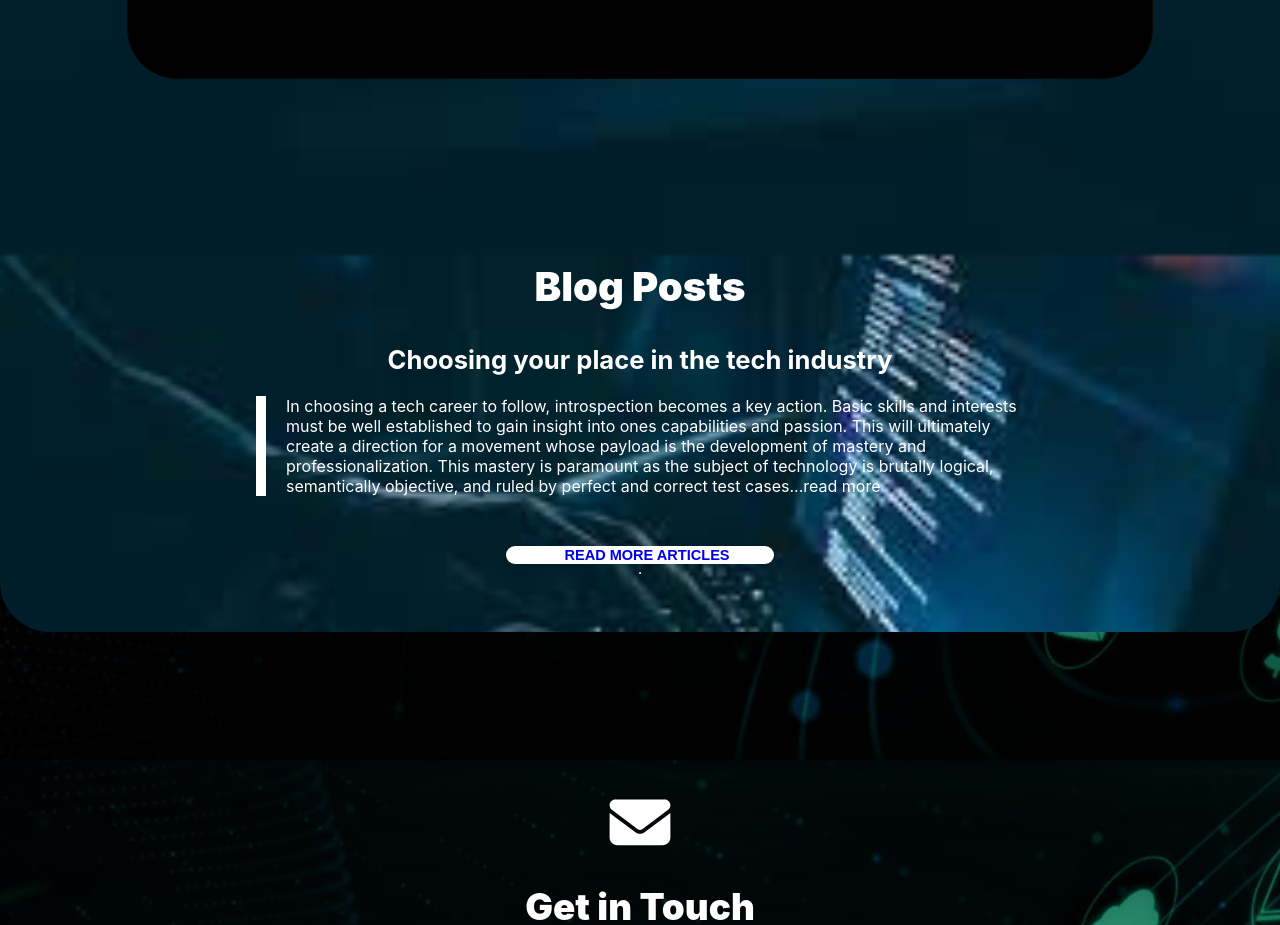
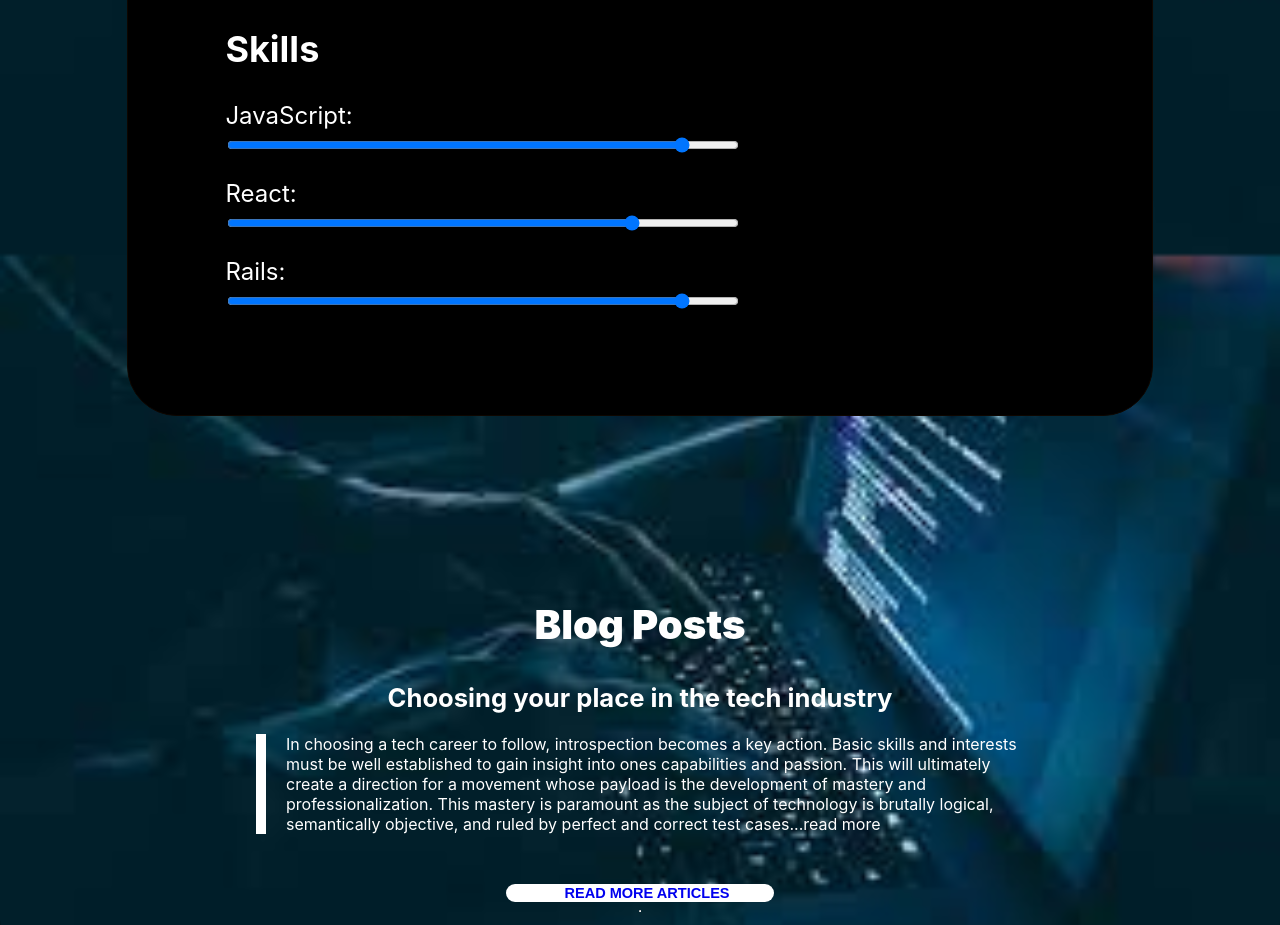
Before and after one commit to blase147/my_portfolio, a React (Create React App) app: page / in a window 1280 px wide. Shown: the part 4840-5765 px from the top of the page. Built offline with nearby package versions, Linux system fonts and the light colour scheme.

Commit message:
add skills section

```diff
--- a/src/components/Homepage/homePage.scss
+++ b/src/components/Homepage/homePage.scss
@@ -91,7 +91,7 @@
 }
 
 //  Desktop screen of 786
-@media (min-width: 768px) and (orientation: portrait){
+@media (min-width: 768px) and (orientation: portrait) {
   @keyframes scale-in {
     from {
       transform: scale(0);
@@ -189,7 +189,7 @@
         }
 
         p {
-          font-size: 1.0em;
+          font-size: 1em;
           width: 100%;
           padding-bottom: 10px;
           text-align: left;
@@ -439,7 +439,6 @@
         margin: auto;
         padding-top: 150px;
 
-
         img {
           // margin-top: 10px;
           width: 70%;
--- a/src/components/Homepage/homepage.js
+++ b/src/components/Homepage/homepage.js
@@ -219,6 +219,30 @@ const HomePage = () => {
                       Capybara
                     </li> */}
                   {' '}
+                  <div className="skills">
+                    <h2>Skills</h2>
+
+                    <div className="skill">
+                      <label htmlFor="JavaScript">
+                        JavaScript:
+                        <input type="range" id="JavaScript" min="0" max="100" step="1" value="90" />
+                      </label>
+                    </div>
+
+                    <div className="skill">
+                      <label htmlFor="React">
+                        React:
+                        <input type="range" id="React" min="0" max="100" step="1" value="80" />
+                      </label>
+                    </div>
+
+                    <div className="skill">
+                      <label htmlFor="Rails">
+                        Rails:
+                        <input type="range" id="Rails" min="0" max="100" step="1" value="90" />
+                      </label>
+                    </div>
+                  </div>
                 </div>
 
               </div>
--- a/src/components/about-me/aboutMe.scss
+++ b/src/components/about-me/aboutMe.scss
@@ -36,6 +36,32 @@
           width: 80%;
           margin: auto;
           text-align: left;
+
+            .skills {
+              .skill {
+                margin-bottom: 20px;
+              }
+
+              .skill input[type="range"] {
+                width: 100%;
+              }
+
+              .skill input[type="range"]::-webkit-slider-thumb {
+                -webkit-appearance: none;
+                appearance: none;
+                width: 12px;
+                height: 12px;
+                background-color: #4caf50;
+                cursor: pointer;
+              }
+
+              .skill input[type="range"]::-moz-range-thumb {
+                width: 12px;
+                height: 12px;
+                background-color: #4caf50;
+                cursor: pointer;
+              }
+            }
 
           .my-tech-stack {
             display: flex;
@@ -270,6 +296,31 @@
             text-align: center;
             width: 80%;
 
+                        .skills {
+              .skill {
+                margin-bottom: 20px;
+              }
+
+              .skill input[type="range"] {
+                width: 100%;
+              }
+
+              .skill input[type="range"]::-webkit-slider-thumb {
+                -webkit-appearance: none;
+                appearance: none;
+                width: 12px;
+                height: 12px;
+                background-color: #4caf50;
+                cursor: pointer;
+              }
+
+              .skill input[type="range"]::-moz-range-thumb {
+                width: 12px;
+                height: 12px;
+                background-color: #4caf50;
+                cursor: pointer;
+              }
+            }
             .my-tech-stack {
               width: 100%;
 
@@ -470,6 +521,32 @@
             text-align: left;
             width: 50%;
 
+            .skills {
+              .skill {
+                margin-bottom: 20px;
+              }
+
+              .skill input[type="range"] {
+                width: 100%;
+              }
+
+              .skill input[type="range"]::-webkit-slider-thumb {
+                -webkit-appearance: none;
+                appearance: none;
+                width: 12px;
+                height: 12px;
+                background-color: #4caf50;
+                cursor: pointer;
+              }
+
+              .skill input[type="range"]::-moz-range-thumb {
+                width: 12px;
+                height: 12px;
+                background-color: #4caf50;
+                cursor: pointer;
+              }
+            }
+
             .my-tech-stack {
               width: 100%;
 
@@ -581,7 +658,7 @@
       }
 
       p {
-        font-size: 1.0em;
+        font-size: 1em;
         color: rgb(255, 255, 255);
         border-left: solid 10px #fff;
         margin-bottom: 10px;
--- a/src/components/contact-me/contactMe.scss
+++ b/src/components/contact-me/contactMe.scss
@@ -543,7 +543,7 @@
 
       iframe {
         width: 100%;
-        height: 400px
+        height: 400px;
       }
     }
   }
--- a/src/components/navigation-bar/navigationBar.scss
+++ b/src/components/navigation-bar/navigationBar.scss
@@ -88,7 +88,6 @@
   }
 }
 
-
 //Desktop screen of 820px
 @media (min-width: 820px) {
   .desktop-nav-container {
```
Also changed, not shown: src/components/my-works/myWorks.scss (+9 -6 lines).
